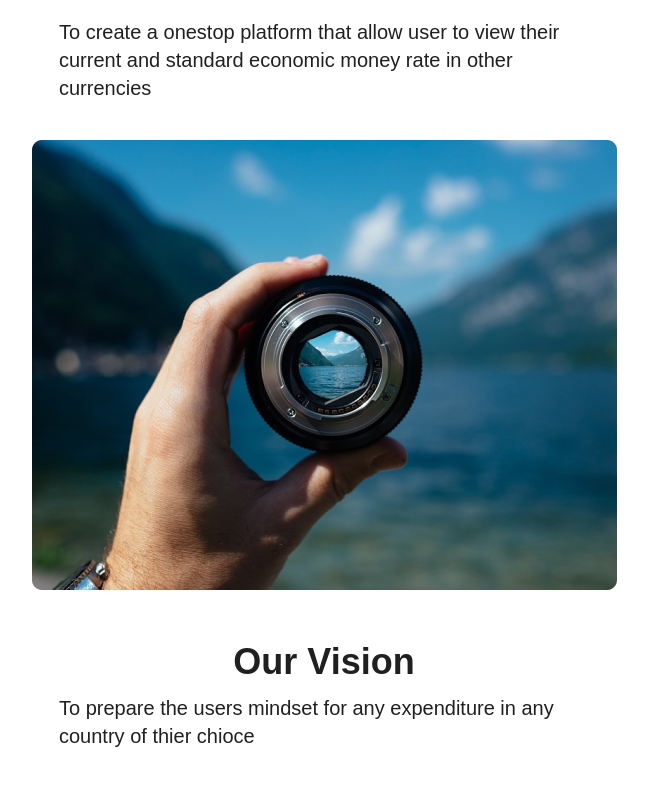
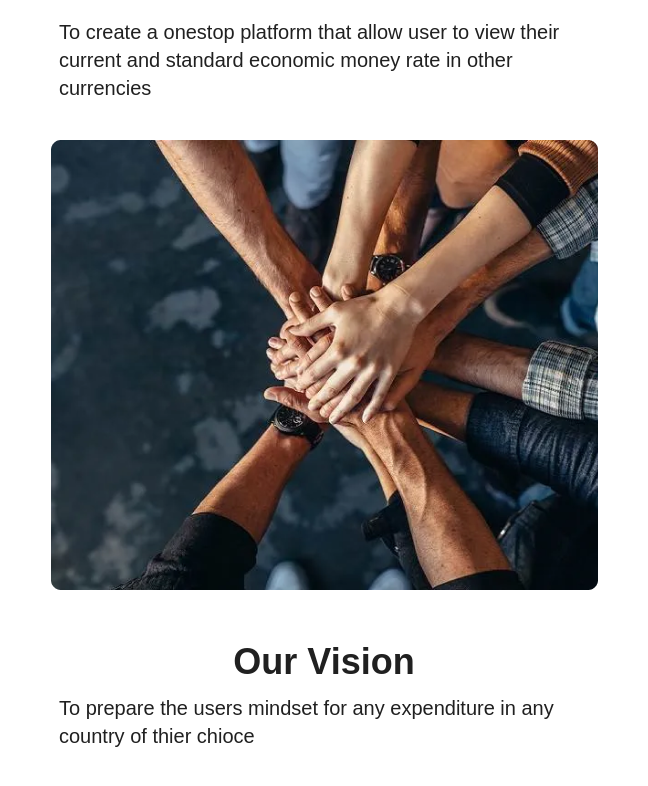
Before and after one commit to kelani34/About-page-real-exchange, a React (Create React App) app: page /about in a window 1280 px wide. Shown: the part 1151-1937 px from the top of the page, without its empty margins (316-964 px from the left). Built offline with nearby package versions, Linux system fonts and the light colour scheme.

Commit message:
Update deploy bug

```diff
--- a/src/pages/About/About.jsx
+++ b/src/pages/About/About.jsx
@@ -35,7 +35,7 @@ const About = () => {
             </MissionContent>
           </MissionSection>
           <MissionSection vision>
-            <MissionImage vision src={missionImage} alt="mission" />
+            <MissionImage vision src={visionImage} alt="mission" />
             <MissionContent>
               <MissionHead>Our Vision</MissionHead>
               <MissionText>
```
